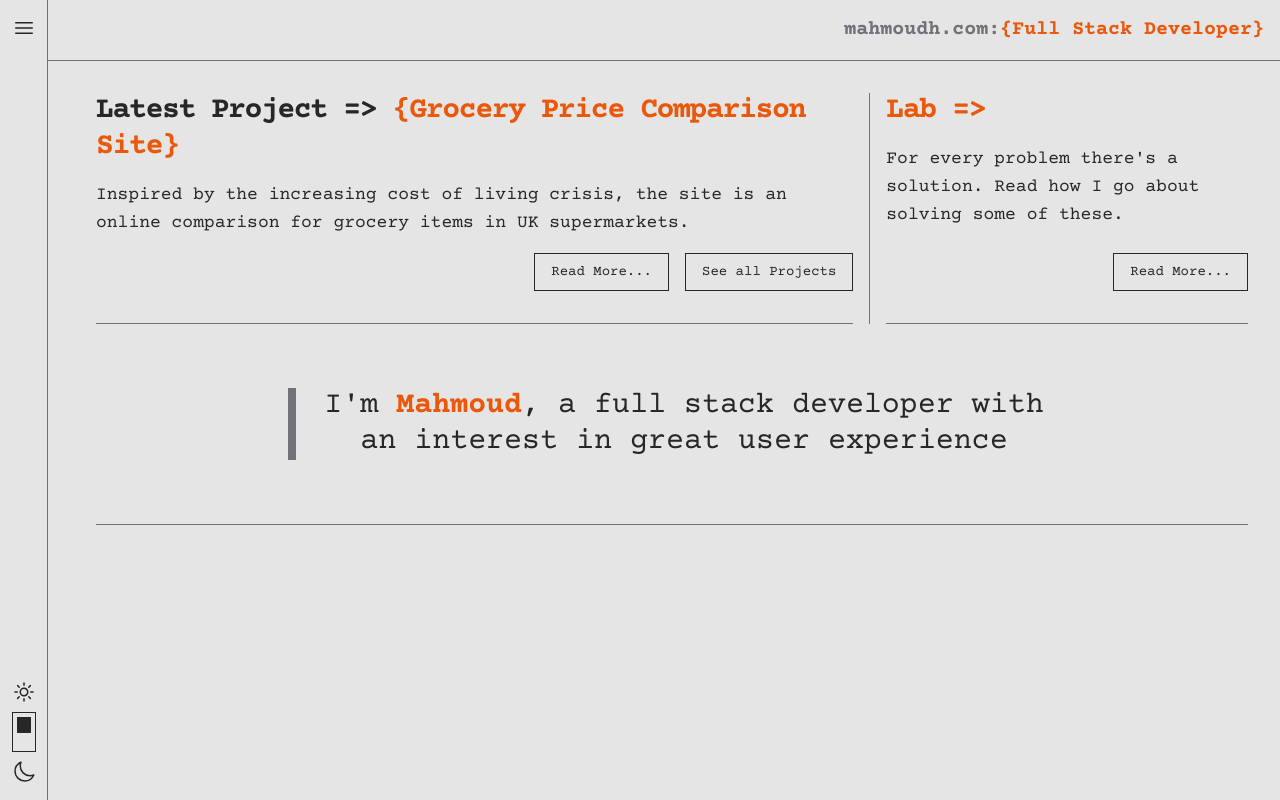
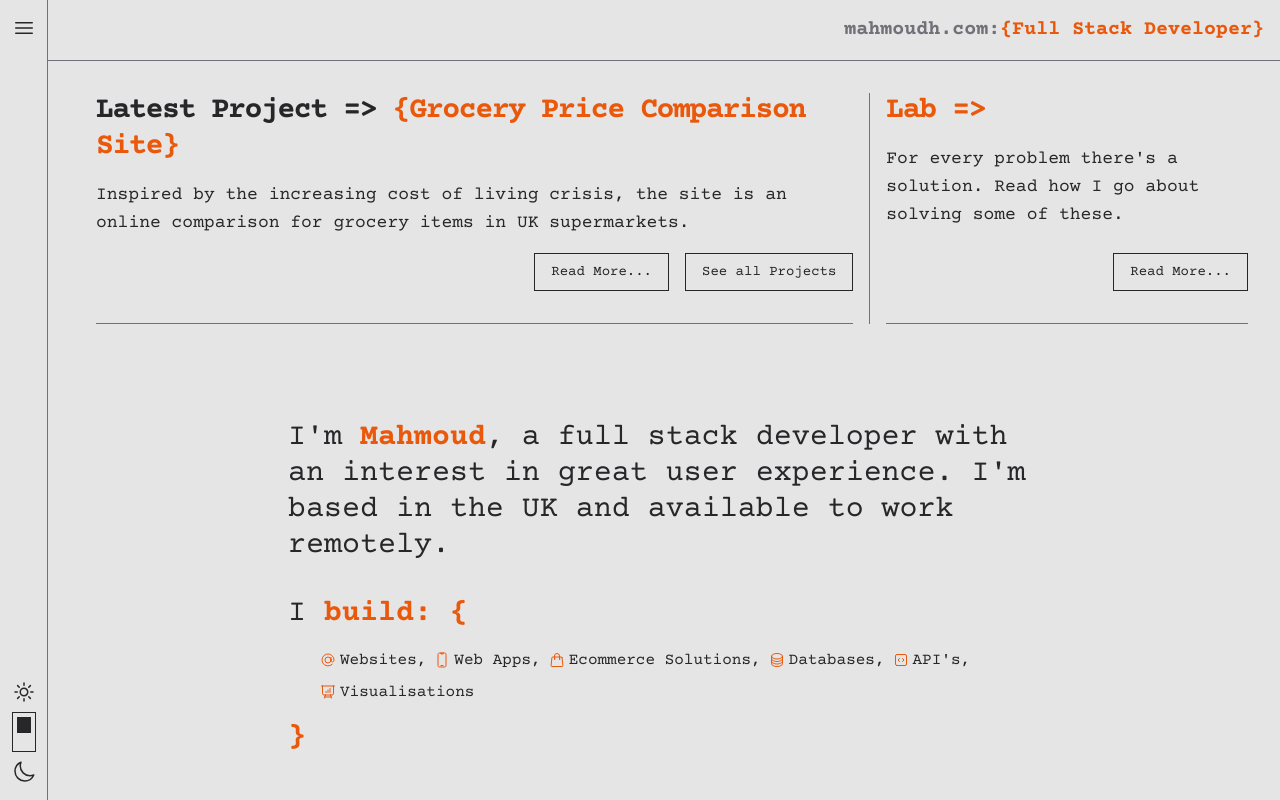
Before and after one commit to mahmoudh-web/portfolio, a Next.js app: page / in a window 1280 px wide. Built offline with nearby package versions, Linux system fonts and the light colour scheme.

Commit message:
finished homepage v1

```diff
--- a/components/homePage/Hero.js
+++ b/components/homePage/Hero.js
@@ -5,7 +5,6 @@ const Hero = ({children}) => {
                 flex
                 w-full
                 px-8 py-16
-                border-b border-b-zinc-500
                 justify-center
             "
         >
--- a/pages/index.js
+++ b/pages/index.js
@@ -6,9 +6,16 @@ import latestProject from "../components/homePage/sections/latestProject"
 import lab from "../components/homePage/sections/lab"
 import Hero from "../components/homePage/Hero"
 
+import {
+    AtSymbolIcon,
+    DevicePhoneMobileIcon,
+    ShoppingBagIcon,
+    CircleStackIcon,
+    CodeBracketSquareIcon,
+    PresentationChartBarIcon
+} from '@heroicons/react/24/outline'
+
 export default function Home() {
-
-
     return (
         <>
             <div
@@ -33,15 +40,19 @@ export default function Home() {
             <div className="lg:px-4">
                 <FadeIn>
                     <Hero>
-                        <h2
-                            className="
-                                text-3xl text-center
-                                border-l-8 border-x-zinc-500
-                                pl-4
-                            "
-                        >
-                            I&apos;m <span className="font-bold text-orange-600">Mahmoud</span>, a full stack developer with an interest in great user experience
+                        <h2 className="text-3xl my-8">
+                            I&apos;m <span className="font-bold text-orange-600">Mahmoud</span>, a full stack developer with an interest in great user experience. I&apos;m based in the UK and available to work remotely.
                         </h2>
+                        <h3 className="text-3xl mt-8">I <span className="font-bold text-orange-600">build: &#123;</span></h3>
+                        <div className="flex gap-2 flex-wrap mt-4 ml-8">
+                            <p className="flex gap-1 items-center"><AtSymbolIcon className="text-orange-600 w-4 h-4"/>Websites,</p>
+                            <p className="flex gap-1 items-center"><DevicePhoneMobileIcon className="text-orange-600 w-4 h-4"/>Web Apps,</p>
+                            <p className="flex gap-1 items-center"><ShoppingBagIcon className="text-orange-600 w-4 h-4"/>Ecommerce Solutions,</p>
+                            <p className="flex gap-1 items-center"><CircleStackIcon className="text-orange-600 w-4 h-4"/>Databases,</p>
+                            <p className="flex gap-1 items-center"><CodeBracketSquareIcon className="text-orange-600 w-4 h-4"/>API&apos;s,</p>
+                            <p className="flex gap-1 items-center"><PresentationChartBarIcon className="text-orange-600 w-4 h-4"/>Visualisations</p>
+                        </div>
+                        <h3 className="text-3xl mt-4 font-bold text-orange-600">&#125;</h3>
                     </Hero>
                 </FadeIn>
             </div>
```
